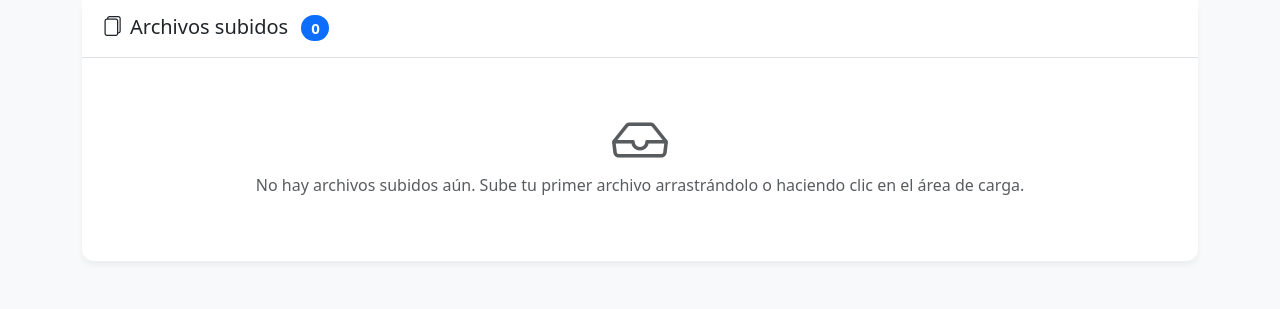
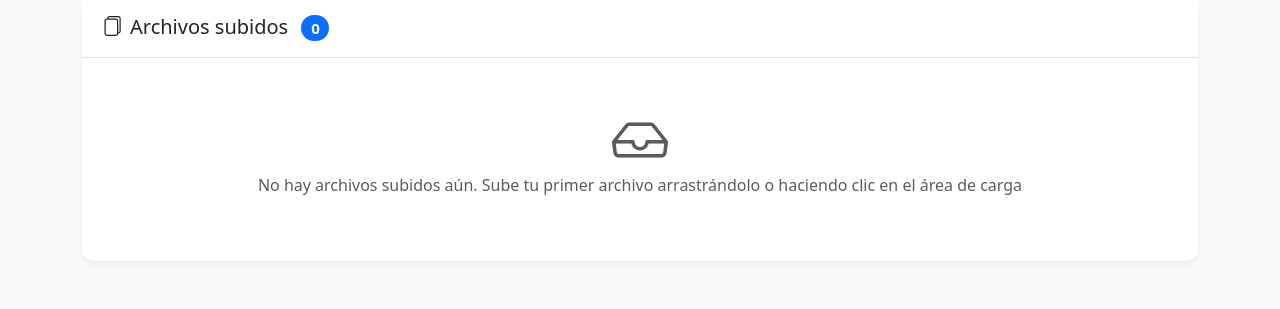
Before and after one commit to brunojhovany/pedidos-cdn, a Flask app: template templates/index.html in a window 1280 px wide. Shown: the part 503-812 px from the top of the page. Run offline with Flask 3, Linux system fonts and the light colour scheme; the template is opened without the code that fills it, so the values that code supplies are empty; parts of the project's set-up code (start-up, migrations or seed data) failed here and were passed over.

Commit message:
fix: Update message for empty file upload area in index.html

```diff
--- a/templates/index.html
+++ b/templates/index.html
@@ -130,7 +130,7 @@
                 {% else %}
                     <div class="text-center py-5">
                         <i class="bi bi-inbox display-4 text-muted mb-3"></i>
-                        <p class="text-muted">No hay archivos subidos aún. Sube tu primer archivo arrastrándolo o haciendo clic en el área de carga.</p>
+                        <p class="text-muted">No hay archivos subidos aún. Sube tu primer archivo arrastrándolo o haciendo clic en el área de carga</p>
                     </div>
                 {% endif %}
             </div>
```
